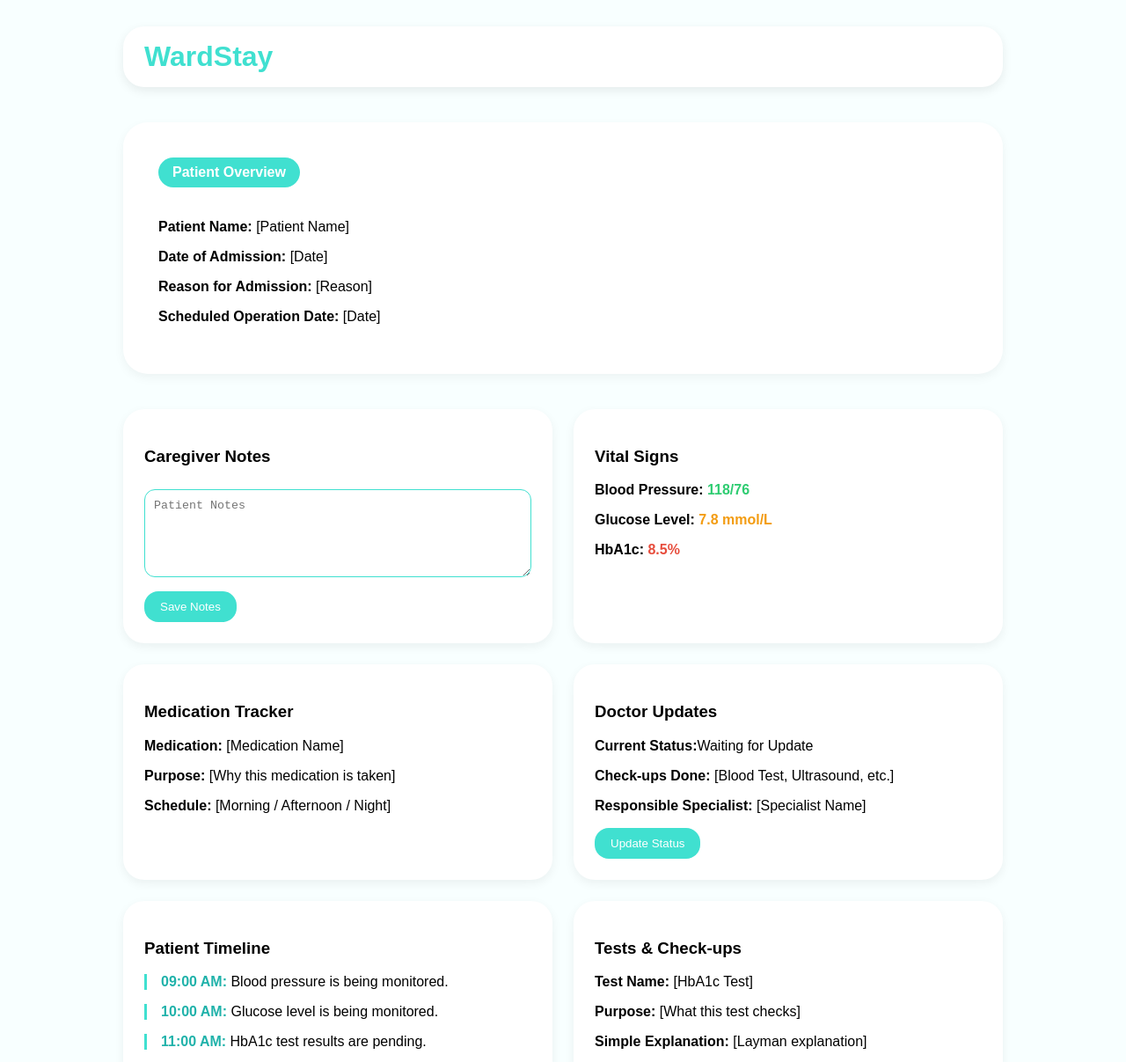
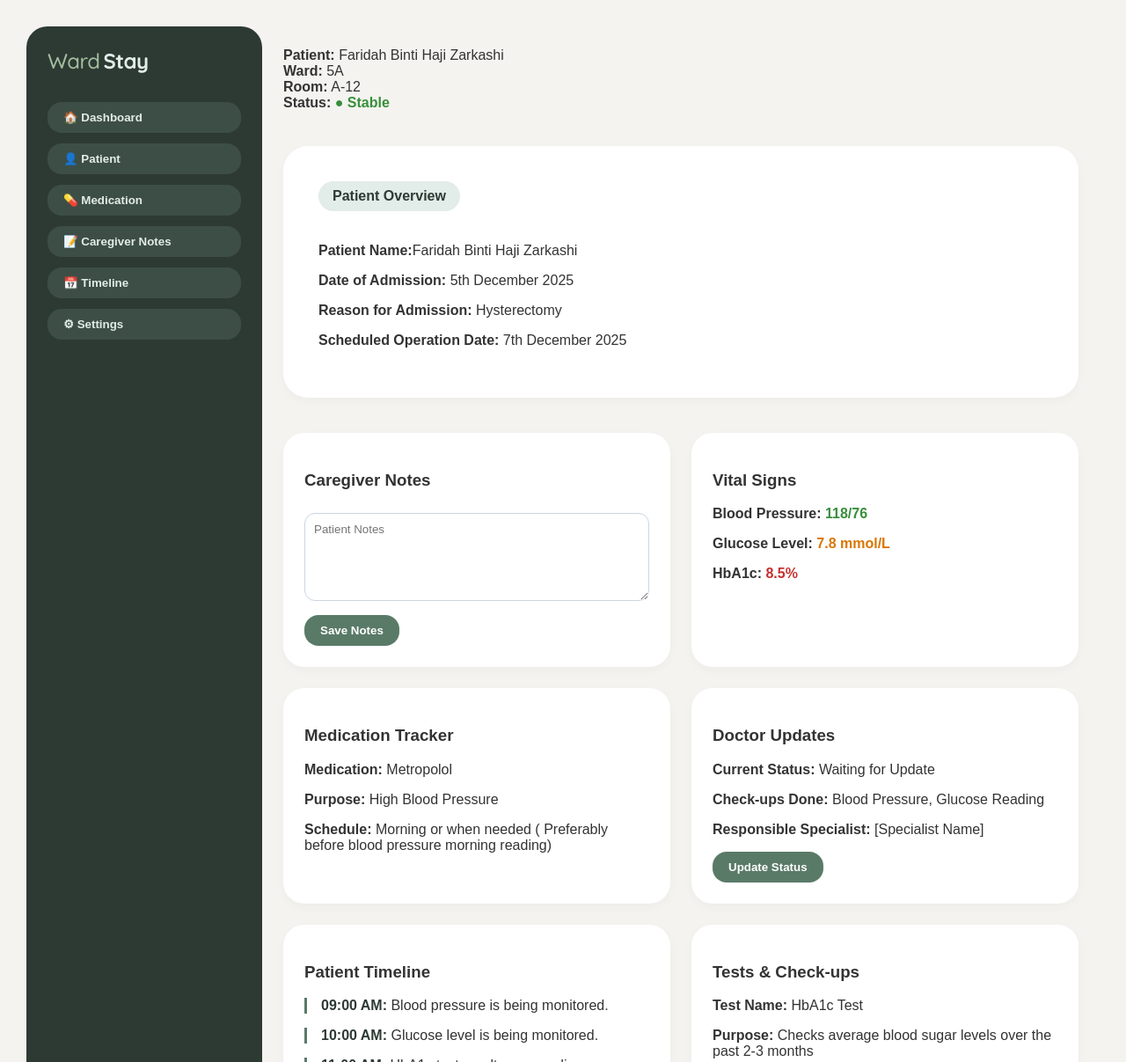
Before and after one commit to nazhar01/WardStay, a plain HTML site: page index.html in a window 1280 px wide. Shown: the top 1207 px of the page at 88% size. Drawn offline with Linux system fonts and the light colour scheme.

Commit message:
feat: add dashboard shell and caregiver-focused UI styling

```diff
--- a/index.html
+++ b/index.html
@@ -3,26 +3,58 @@
 
 <head>
     <title>WardStay</title>
+    <link rel="preconnect" href="https://fonts.googleapis.com">
+    <link rel="preconnect" href="https://fonts.gstatic.com" crossorigin>
+    <link href="https://fonts.googleapis.com/css2?family=Quicksand:wght@500;700&display=swap" rel="stylesheet">
     <link rel="stylesheet" href="style.css">
 </head>
 
 <body>
-    <div class="app-container">
-        <!-- HEADER -->
-        <header class="top-bar">
-            <h1>WardStay</h1>
+
+    <div class="app-shell">
+
+        <!-- SIDEBAR -->
+        <aside class="sidebar">
+            <div class="logo-brand">
+                <span>Ward</span>Stay
+            </div>
+
+            <nav class="sidebar-nav">
+                <button>🏠 Dashboard</button>
+                <button>👤 Patient</button>
+                <button>💊 Medication</button>
+                <button>📝 Caregiver Notes</button>
+                <button>📅 Timeline</button>
+                <button>⚙ Settings</button>
+            </nav>
+        </aside>
+
+
+        <!-- MAIN CONTENT -->
+        <main class="main-content">
+
+            <!-- TOP BAR -->
+            <header class="dashboard-topbar">
+                <div><strong>Patient:</strong> <span>Faridah Binti Haji Zarkashi</span></div>
+                <div><strong>Ward:</strong> <span>5A</span></div>
+                <div><strong>Room:</strong> <span>A-12</span></div>
+                <div><strong>Status:</strong> <span class="status-normal">● Stable</span></div>
             </header>
+
+
+            <!-- DASHBOARD WORKSPACE -->
+            <section class="dashboard-content">
 
                 <!-- PATIENT OVERVIEW -->
                 <section class="hero-card">
-            <div class="section-tag">
-                Patient Overview
-            </div>
-            <p><strong>Patient Name:</strong> [Patient Name]</p>
-            <p><strong>Date of Admission:</strong> [Date]</p>
-            <p><strong>Reason for Admission:</strong> [Reason]</p>
-            <p><strong>Scheduled Operation Date:</strong> [Date]</p>
+                    <div class="section-tag">Patient Overview</div>
+
+                    <p><strong>Patient Name:</strong>Faridah Binti Haji Zarkashi</p>
+                    <p><strong>Date of Admission:</strong> 5th December 2025</p>
+                    <p><strong>Reason for Admission:</strong> Hysterectomy </p>
+                    <p><strong>Scheduled Operation Date:</strong> 7th December 2025 </p>
                 </section>
+
 
                 <!-- DASHBOARD CARDS -->
                 <section class="card-grid">
@@ -37,7 +69,7 @@
                     <!-- VITAL SIGNS -->
                     <div class="card">
                         <h3>Vital Signs</h3>
-                <p><strong>Blood Pressure:</strong> <span class="status-normal">118/76 </span></p>
+                        <p><strong>Blood Pressure:</strong> <span class="status-normal">118/76</span></p>
                         <p><strong>Glucose Level:</strong> <span class="status-warning">7.8 mmol/L</span></p>
                         <p><strong>HbA1c:</strong> <span class="status-danger">8.5%</span></p>
                     </div>
@@ -45,16 +77,17 @@
                     <!-- MEDICATION TRACKER -->
                     <div class="card">
                         <h3>Medication Tracker</h3>
-                <p><strong>Medication:</strong> [Medication Name]</p>
-                <p><strong>Purpose:</strong> [Why this medication is taken]</p>
-                <p><strong>Schedule:</strong> [Morning / Afternoon / Night]</p>
+                        <p><strong>Medication:</strong> Metropolol </p>
+                        <p><strong>Purpose:</strong> High Blood Pressure</p>
+                        <p><strong>Schedule:</strong> Morning or when needed ( Preferably before blood pressure
+                            morning reading) </p>
                     </div>
 
                     <!-- DOCTOR UPDATES -->
                     <div class="card">
                         <h3>Doctor Updates</h3>
-                <p><strong>Current Status:</strong><span id="patient-status">Waiting for Update</span></p>
-                <p><strong>Check-ups Done:</strong> [Blood Test, Ultrasound, etc.]</p>
+                        <p><strong>Current Status:</strong> <span id="patient-status">Waiting for Update</span></p>
+                        <p><strong>Check-ups Done:</strong> Blood Pressure, Glucose Reading </p>
                         <p><strong>Responsible Specialist:</strong> [Specialist Name]</p>
                         <button id="updateBtn">Update Status</button>
                     </div>
@@ -72,9 +105,10 @@
                     <!-- TESTS & CHECK-UPS -->
                     <div class="card">
                         <h3>Tests & Check-ups</h3>
-                <p><strong>Test Name:</strong> [HbA1c Test]</p>
-                <p><strong>Purpose:</strong> [What this test checks]</p>
-                <p><strong>Simple Explanation:</strong> [Layman explanation]</p>
+                        <p><strong>Test Name:</strong> HbA1c Test</p>
+                        <p><strong>Purpose:</strong> Checks average blood sugar levels over the past 2-3 months</p>
+                        <p><strong>Simple Explanation:</strong> This test helps doctors understand how well your
+                            diabetes is being managed.</p>
                     </div>
 
                     <!-- DOCUMENTS -->
@@ -94,10 +128,17 @@
                         <p>Medication round starts at 9:00 AM.</p>
                         <p>Please prepare any questions for the nurse.</p>
                     </div>
+
                 </section>
 
+            </section>
+
+        </main>
+
     </div>
+
     <script src="script.js"></script>
+
 </body>
 
 </html>
--- a/style.css
+++ b/style.css
@@ -1,9 +1,12 @@
 /*PAGE*/
 body {
-    background-color: #f8ffff;
+    /* CHANGED: Soft oatmeal tint instead of stark white/cyan glare */
+    background-color: #F4F3EF;
     font-family: Arial, sans-serif;
     margin: 0;
     padding: 30px;
+    color: #333333;
+    /* CHANGED: Soft charcoal text for smoother reading */
 }
 
 .app-container {
@@ -19,13 +22,41 @@ body {
     background-color: white;
     padding: 16px 24px;
     border-radius: 24px;
-    box-shadow: 0 4px 12px rgba(0, 0, 0, 0.08);
+    box-shadow: 0 4px 12px rgba(0, 0, 0, 0.04);
+    /* Softened shadow */
+}
+
+/* THE LOGO BRAND STYLING */
+.logo-brand {
+    font-family: 'Quicksand', sans-serif;
+    /* Uses the new soothing font */
+    font-size: 24px;
+    /* Makes it stand out in the sidebar */
+    font-weight: 700;
+    /* Bold text */
+    letter-spacing: -0.5px;
+    /* Slightly tightens text for a modern logo look */
+    color: #E2ECE9;
+    /* Soft cream base color */
+    margin-bottom: 20px;
+    display: flex;
+    align-items: center;
+    gap: 4px;
+}
+
+/* Stylize the "Stay" part of "WardStay" differently for a designer look */
+.logo-brand span {
+    color: #A3BF9E;
+    /* Soft sage accent color for "Stay" */
+    font-weight: 500;
+    /* Slightly thinner weight for contrast */
 }
 
 .section-tag {
     display: inline-block;
-    background-color: #40e0d0;
-    color: white;
+    /* CHANGED: Muted eucalyptus badge with high-contrast text */
+    background-color: #E2ECE9;
+    color: #2D3A34;
     padding: 8px 16px;
     border-radius: 999px;
     font-weight: bold;
@@ -33,7 +64,8 @@ body {
 }
 
 h1 {
-    color: #40e0d0;
+    /* CHANGED: Deep forest green for main headers */
+    color: #2D3A34;
     margin: 0;
 }
 
@@ -44,7 +76,7 @@ h1 {
     margin: 40px 0;
     padding: 40px;
     border-radius: 28px;
-    box-shadow: 0 4px 12px rgba(0, 0, 0, 0.05);
+    box-shadow: 0 4px 12px rgba(0, 0, 0, 0.03);
 }
 
 .card-grid {
@@ -57,7 +89,7 @@ h1 {
     background-color: white;
     padding: 24px;
     border-radius: 24px;
-    box-shadow: 0 4px 12px rgba(0, 0, 0, 0.06);
+    box-shadow: 0 4px 12px rgba(0, 0, 0, 0.03);
 }
 
 /* FORMS */
@@ -67,9 +99,19 @@ textarea {
     box-sizing: border-box;
     border-radius: 12px;
     padding: 10px;
-    border: 1px solid #40e0d0;
+    /* CHANGED: Subtle gray border instead of bright cyan */
+    border: 1px solid #CBD5E1;
     margin-top: 8px;
     margin-bottom: 12px;
+    font-family: Arial, sans-serif;
+}
+
+/* Added a soft focus ring for accessibility when a caregiver clicks an input */
+input:focus,
+textarea:focus {
+    outline: none;
+    border-color: #5A7A68;
+    box-shadow: 0 0 0 3px rgba(90, 122, 104, 0.2);
 }
 
 textarea {
@@ -77,27 +119,38 @@ textarea {
 }
 
 button {
-    background-color: #40e0d0;
+    /* CHANGED: Muted Eucalyptus green for actionable buttons */
+    background-color: #5A7A68;
     color: white;
     border: none;
     border-radius: 16px;
     padding: 10px 18px;
     cursor: pointer;
+    font-weight: bold;
+    transition: background-color 0.2s ease;
 }
 
-/* STATUS COLORS */
+/* Added a subtle hover state so buttons feel responsive */
+button:hover {
+    background-color: #4A6656;
+}
+
+/* STATUS COLORS (Muted for caregivers to reduce panic) */
 .status-normal {
-    color: #2ecc71;
+    color: #388E3C;
+    /* Soft natural green */
     font-weight: bold;
 }
 
 .status-warning {
-    color: #f39c12;
+    color: #D97706;
+    /* Soft warm amber */
     font-weight: bold;
 }
 
 .status-danger {
-    color: #e74c3c;
+    color: #C53030;
+    /* Soft brick red */
     font-weight: bold;
 }
 
@@ -112,10 +165,53 @@ button {
 }
 
 #timeline strong {
-    color: #20b2aa;
+    /* CHANGED: Forest green text for timeline highlights */
+    color: #2D3A34;
 }
 
 #timeline li {
-    border-left: 3px solid #40e0d0;
+    /* CHANGED: Muted green accent line */
+    border-left: 3px solid #5A7A68;
     padding-left: 16px;
 }
+
+/* APPLICATION SHELL */
+.app-shell {
+    display: flex;
+    min-height: 100vh;
+}
+
+.sidebar {
+    width: 220px;
+    /* CHANGED: Grounding dark forest green for the entire sidebar */
+    background-color: #2D3A34;
+    padding: 24px;
+    flex-shrink: 0;
+    border-radius: 24px;
+}
+
+.sidebar-nav {
+    display: flex;
+    flex-direction: column;
+    gap: 12px;
+    margin-top: 32px;
+}
+
+/* Specific styling for sidebar buttons so they stand out from main buttons */
+.sidebar-nav button {
+    width: 100%;
+    text-align: left;
+    /* CHANGED: Soft sage buttons inside the dark sidebar */
+    background-color: #3D4E46;
+    color: #E2ECE9;
+}
+
+.sidebar-nav button:hover {
+    background-color: #4D6257;
+    color: white;
+}
+
+.main-content {
+    flex: 1;
+    padding: 24px;
+}
```
Lines whose indentation alone changed are shown as unchanged.
